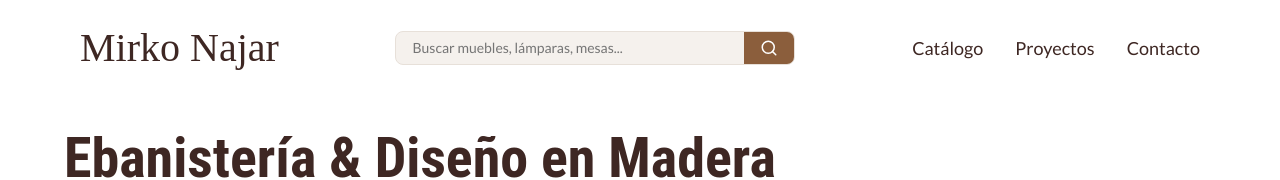
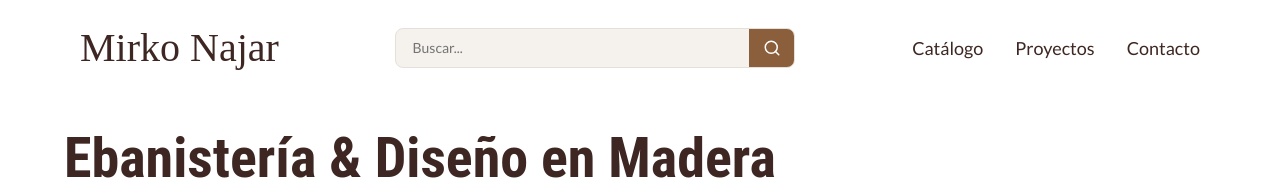
Before and after one commit to JoelCAI/mirko-najar-web, a React (Vite) app: page / in a window 1280 px wide. Shown: the top 180 px of the page. Built offline with nearby package versions, Linux system fonts and the light colour scheme; a web font is replaced by a local one.

Commit message:
feat: update search

```diff
--- a/src/components/navbar/NavbarSearchable.module.css
+++ b/src/components/navbar/NavbarSearchable.module.css
@@ -151,11 +151,12 @@
   @media (max-width: 600px) {
     .menu {
       width: 100%; /* Más ancho para aprovechar la pantalla pequeña */
+      padding-left: var(--space-4);
+      padding-right: var(--space-4);
     }
 
     .searchMobile {
-      max-width: 320px; /* Un poco más estrecho para que respire en móviles */
-      margin-bottom: var(--space-8);
+      max-width: 90%; /* Un poco más estrecho para que respire en móviles */
     }
 
     .navLink {
--- a/src/components/search/SearchBar.jsx
+++ b/src/components/search/SearchBar.jsx
@@ -6,7 +6,7 @@ const SearchBar = () => {
     <div className={styles.searchContainer}>
       <input
         type="text"
-        placeholder="Buscar muebles, lámparas, mesas..."
+        placeholder="Buscar..."
         className={styles.searchInput}
       />
       <button className={styles.searchButton}>
--- a/src/components/search/SearchBar.module.css
+++ b/src/components/search/SearchBar.module.css
@@ -6,6 +6,7 @@
   border: 1px solid var(--color-border);
   overflow: hidden;
   transition: border-color 0.2s;
+  height: 40px;
 }
 
 .searchContainer:focus-within {
@@ -14,9 +15,10 @@
 
 .searchInput {
   flex: 1;
+  min-width: 0;
   border: none;
   background: transparent;
-  padding: var(--space-2) var(--space-4);
+  padding: 0 var(--space-4);
   outline: none;
   font-size: var(--text-sm);
   color: var(--color-text);
@@ -25,10 +27,12 @@
 .searchButton {
   background: var(--color-accent);
   border: none;
-  padding: 0 var(--space-4);
+  width: 45px;
+  height: 100%;
   cursor: pointer;
   color: var(--color-white);
   display: flex;
   align-items: center;
   justify-content: center;
+  flex-shrink: 0;
 }
```
